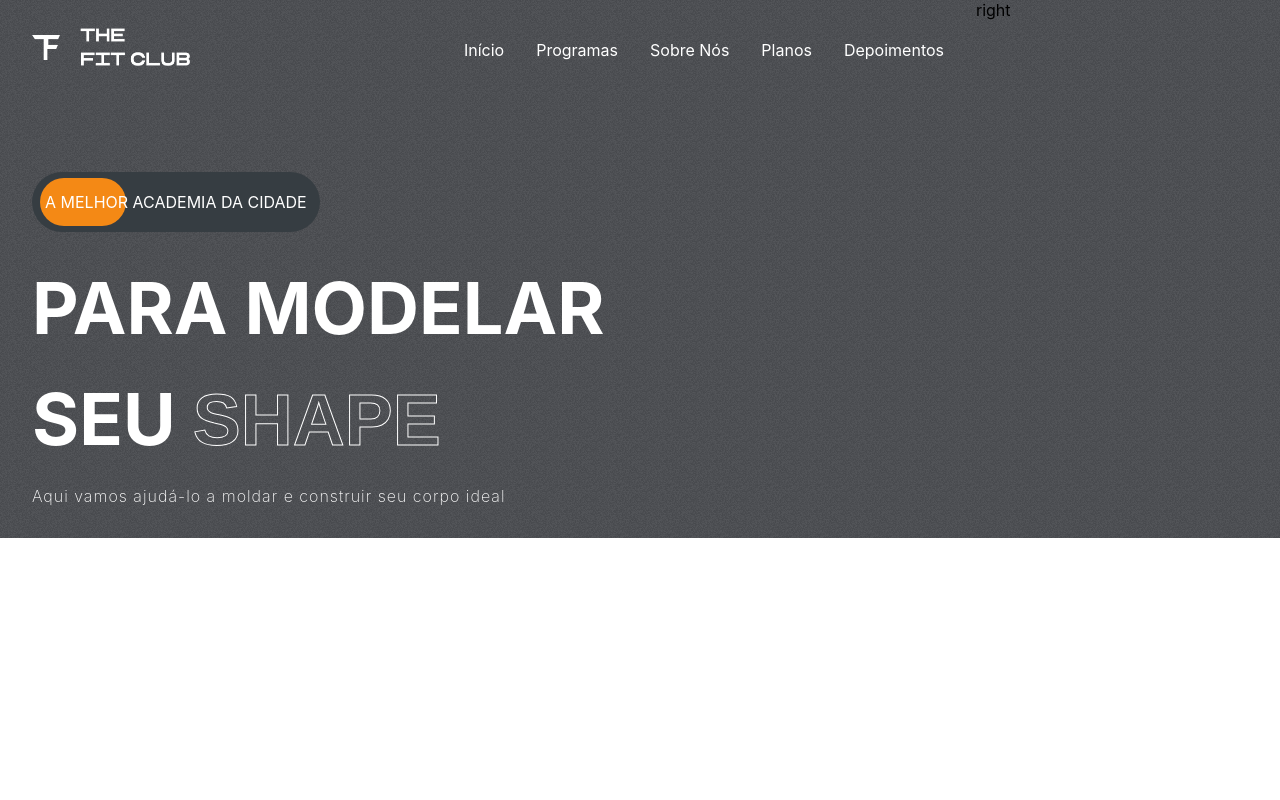
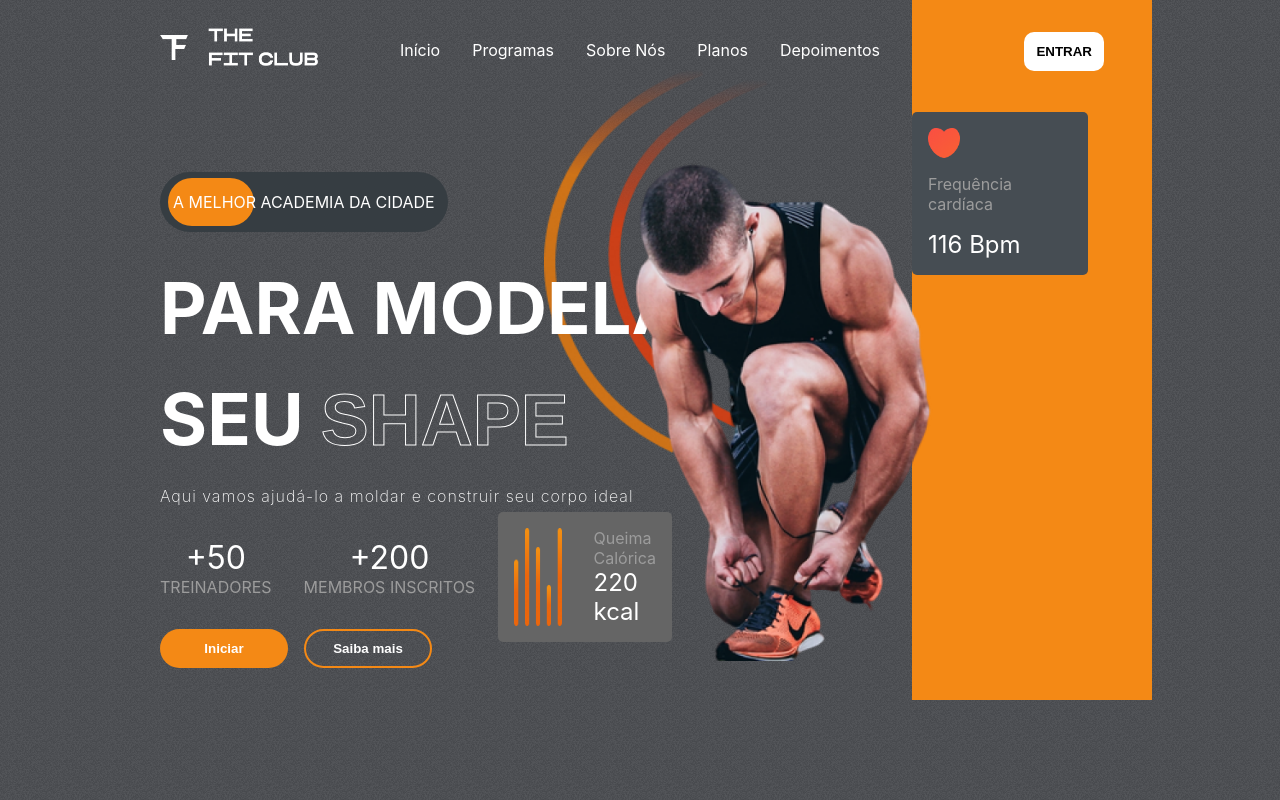
Before and after one commit to chrystianraony/ladingPage-academia, a React (Vite) app in the folder ladingPage-gym/: page / in a window 1280 px wide. Shown: the top 800 px of the page. Built offline with nearby package versions, Linux system fonts and the light colour scheme.

Commit message:
Finalizado o Hero e começando o programas

```diff
--- a/ladingPage-gym/src/App.css
+++ b/ladingPage-gym/src/App.css
@@ -17,6 +17,7 @@
   gap: 6rem;
   overflow: hidden;
 }
+
 ::-webkit-scrollbar {
   display: none;
 }
@@ -27,3 +28,18 @@
   -webkit-text-stroke-width: 1px;
   -webkit-text-stroke-color: white;
 }
+
+.btn {
+  background-color: white;
+  padding: 0.5rem;
+  font-weight: bold;
+  border: 4px solid transparent;
+  transition: 300ms all;
+  display: flex;
+  align-items: center;
+  justify-content: center;
+}
+
+.btn:hover {
+  cursor: pointer;
+}
--- a/ladingPage-gym/src/App.tsx
+++ b/ladingPage-gym/src/App.tsx
@@ -1,11 +1,13 @@
 import './App.css'
 import Hero from './components/Hero'
+import Programs from './components/Programs/Programs'
 
 function App() {
 
   return (
     <div className="App">
       <Hero />
+      <Programs />
     </div>
   )
 }
--- a/ladingPage-gym/src/components/Hero.css
+++ b/ladingPage-gym/src/components/Hero.css
@@ -1,6 +1,8 @@
 .hero {
   display: flex;
   justify-content: space-between;
+  width: 80%;
+  margin: auto;
 }
 
 .left-hero {
@@ -14,6 +16,8 @@
 
 .right-hero {
   flex: 1;
+  position: relative;
+  background-color: var(--orange);
 }
 
 .the-best-ad {
@@ -30,11 +34,11 @@
   justify-content: flex-start;
 }
 
-.the-best-ad>span {
+.the-best-ad > span {
   z-index: 2;
 }
 
-.the-best-ad>div {
+.the-best-ad > div {
   position: absolute;
   background-color: var(--orange);
   width: 5.4rem;
@@ -55,10 +59,134 @@
   text-overflow: inherit;
 }
 
-.hero-text>div:nth-of-type(3) {
+.hero-text > div:nth-of-type(3) {
   font-size: 1rem;
   font-weight: 200;
   text-transform: none;
   letter-spacing: 1px;
   width: 80%;
 }
+
+.figures {
+  display: flex;
+  gap: 2rem;
+}
+
+.figures > div {
+  display: flex;
+  flex-direction: column;
+}
+
+.figures > div > span:nth-of-type(1) {
+  color: white;
+  font-size: 2rem;
+  display: flex;
+  justify-content: center;
+}
+
+.figures > div > span:nth-of-type(2) {
+  color: var(--gray);
+  text-transform: none;
+  text-decoration: uppercase;
+}
+
+.buttons {
+  display: flex;
+  gap: 1rem;
+  font-weight: normal;
+}
+
+.buttons > :nth-child(1) {
+  color: white;
+  background-color: var(--orange);
+  width: 8rem;
+  border-radius: 3rem;
+}
+.buttons > :nth-child(2) {
+  color: white;
+  background-color: transparent;
+  width: 8rem;
+  border: 2px solid var(--orange);
+  border-radius: 3rem;
+}
+
+.right-hero > .btn {
+  position: absolute;
+  right: 3rem;
+  top: 2rem;
+  color: black;
+  border-radius: 10px;
+}
+
+.heart-rate {
+  display: flex;
+  flex-direction: column;
+  gap: 1rem;
+  background-color: var(--darkGrey);
+  width: fit-content;
+  padding: 1rem;
+  align-items: start;
+  border-radius: 5px;
+  position: absolute;
+  right: 4rem;
+  top: 7rem;
+}
+
+.heart-rate > img {
+  width: 2rem;
+}
+
+.heart-rate > :nth-child(2) {
+  color: var(--gray);
+}
+.heart-rate > :nth-child(3) {
+  color: white;
+  font-size: 1.5rem;
+}
+
+.hero-image {
+  position: absolute;
+  top: 10rem;
+  right: 12rem;
+  width: 22rem;
+}
+
+.hero-image-back {
+  position: absolute;
+  top: 4rem;
+  right: 24rem;
+  z-index: -1;
+  width: 14rem;
+}
+
+.calories {
+  display: flex;
+  gap: 2rem;
+  background-color: var(--caloryCard);
+  border-radius: 5px;
+  padding: 1rem;
+  width: fit-content;
+  position: absolute;
+  top: 32rem;
+  right: 30rem;
+  color: var(--gray);
+}
+
+.calories > img {
+  width: 3rem;
+}
+
+.calories > div {
+  display: flex;
+  flex-direction: column;
+  justify-content: space-between;
+}
+
+.calories > div > :nth-child(1) {
+  color: var(--gray);
+}
+
+.calories > div > :nth-child(2) {
+  color: white;
+  font-size: 1.5rem;
+}
--- a/ladingPage-gym/src/components/Hero.tsx
+++ b/ladingPage-gym/src/components/Hero.tsx
@@ -1,6 +1,10 @@
 import React from "react";
 import Header from "./Header/Header";
 import "./Hero.css";
+import hero_image from"../assets/hero_image.png"
+import hero_image_back from "../assets/hero_image_back.png"
+import Heart from "../assets/heart.png"
+import calories from "../assets/calories.png"
 
 const Hero = () => {
   return (
@@ -27,8 +31,48 @@ const Hero = () => {
             </span>
           </div>
         </div>
+        {/* figuras de ilustrações*/}
+        <div className="figures">
+          <div>
+            <span>+50 </span>
+            <span>TREINADORES</span>
+          </div>
+          <div>
+            <span>+200 </span>
+            <span>MEMBROS INSCRITOS</span>
+          </div>
+          <div>
+            <span>+20 </span>
+            <span>PROGRAMAS </span>
+          </div>
+        </div>
+        {/* criando os buttons */}
+        <div className="buttons">
+          <button className="btn">Iniciar</button>
+          <button className="btn">Saiba mais</button>
+
+        </div>
       </div>
-      <div className="right-hero">right</div>
+      <div className="right-hero">
+        <button className="btn">ENTRAR</button>
+
+        <div className="heart-rate">
+          <img src={Heart} alt="" />
+          <span>Frequência cardíaca </span>
+          <span>116 Bpm</span>
+        </div>
+        {/* imagens */}
+        <img src={hero_image} alt="" className="hero-image"/>
+        <img src={hero_image_back} alt="" className="hero-image-back" />
+        {/* îmagen calorias */}
+        <div className="calories">
+          <img src={calories} alt=""/>
+          <div>
+            <span>Queima Calórica </span>
+            <span>220 kcal</span>
+          </div>
+        </div>
+      </div>
     </div>
   );
 };
--- /dev/null
+++ b/ladingPage-gym/src/components/Programs/Programs.css
@@ -0,0 +1,19 @@
+.Programs {
+  width: 80%;
+  margin: auto;
+  display: flex;
+  flex-direction: column;
+  gap: 2rem;
+  padding: 0 2rem;
+}
+
+.programs-header {
+  display: flex;
+  gap: 5rem;
+  font-weight: bold;
+  font-size: 3rem;
+  justify-content: center;
+  color: white;
+  text-transform: uppercase;
+  font-style: italic;
+}
--- /dev/null
+++ b/ladingPage-gym/src/components/Programs/Programs.tsx
@@ -0,0 +1,17 @@
+import React from 'react'
+import "./Programs.css"
+
+const Programs = () => {
+  return (
+    <div className='Programs' id='programs'>
+      {/* header programs */}
+      <div className='programs-header'>
+        <span className='stroke-text'>EXPLORE NOSSOS </span>
+        <span>PROGRAMAS </span>
+        <span className='stroke-text'>PARA MOLDAR VOCÊ</span>
+      </div>
+    </div>
+  )
+}
+
+export default Programs
```
